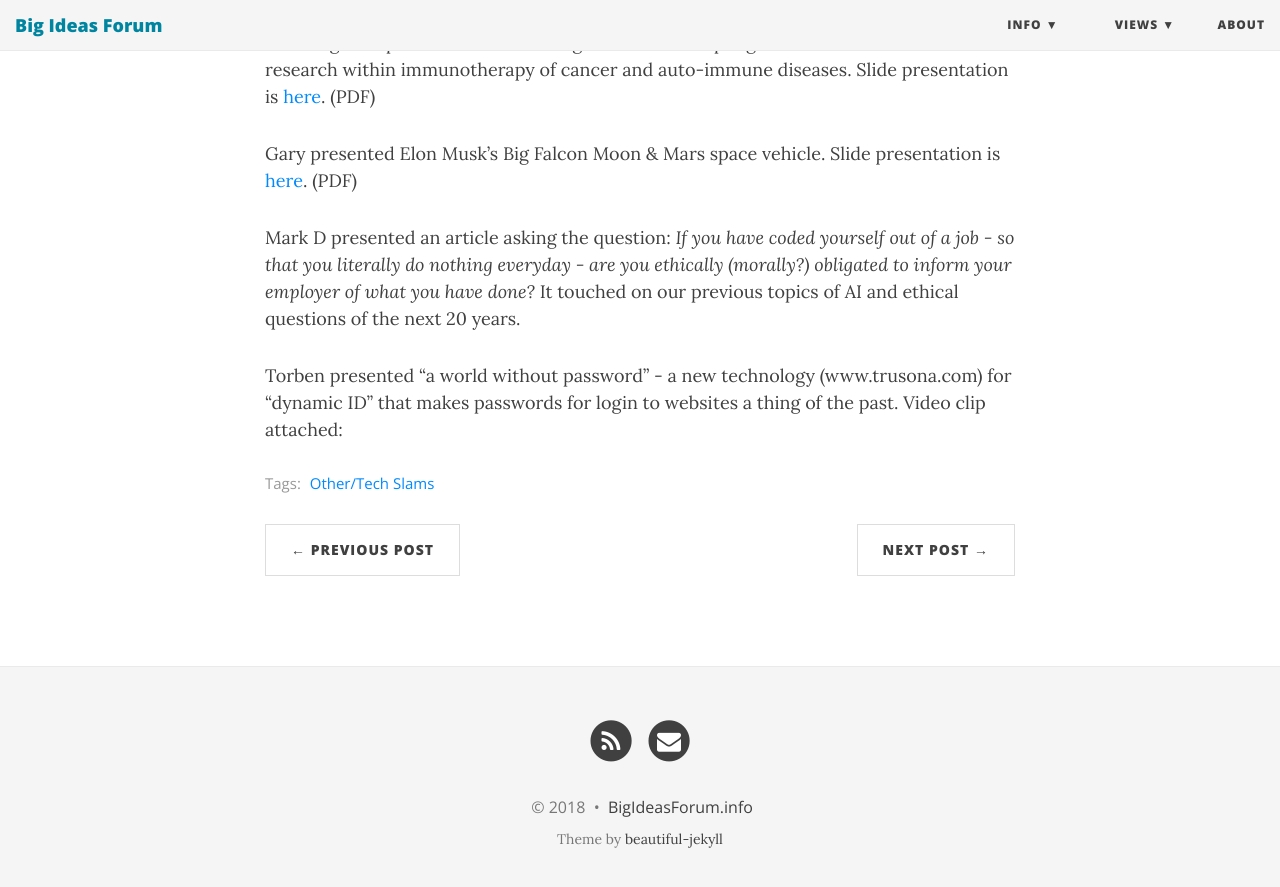
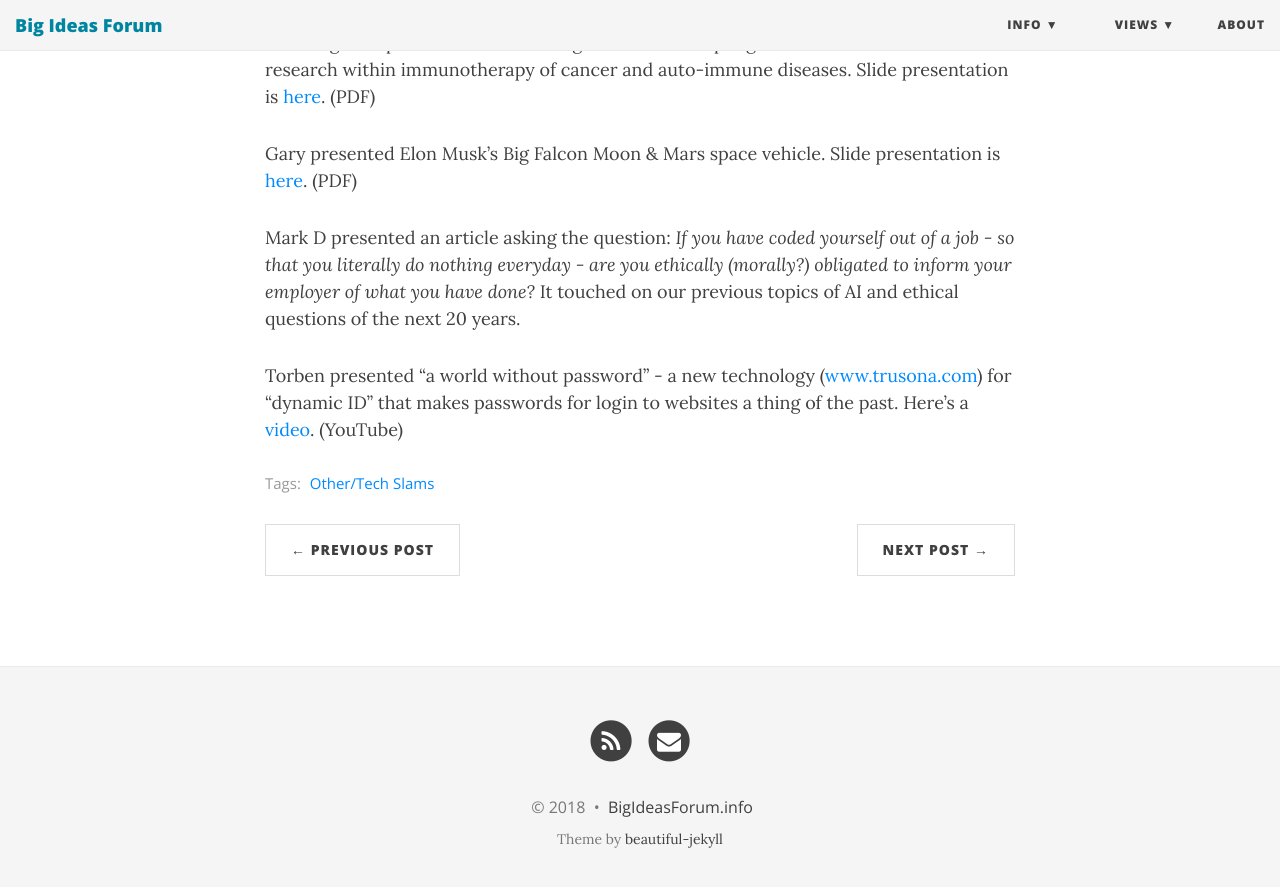
Before and after one commit to BigIdeasForum/bigideasforum.github.io, a Jekyll site: the page built from _posts/2018/2018-10-04-tech-slam5.md, in a window 1280 px wide and 900 px high, scrolled down 1182 px. Shown: the top 887 px of the window. Built offline with Jekyll 4.4.1, drawn with Linux system fonts in a browser that asks for light colours; nearby versions of some CDN libraries.

Commit message:
more followup

```diff
--- a/_posts/2018/2018-10-04-tech-slam5.md
+++ b/_posts/2018/2018-10-04-tech-slam5.md
@@ -29,4 +29,4 @@ Gary presented Elon Musk’s Big Falcon Moon & Mars space vehicle. Slide present
 Mark D presented an article asking the question: _If you have coded yourself out of a job - so that you literally do nothing everyday - are you ethically (morally?) obligated to inform your employer of what you have done?_
 It touched on our previous topics of AI and ethical questions of the next 20 years.
 
-Torben presented “a world without password” - a new technology (www.trusona.com) for “dynamic ID” that makes passwords for login to websites a thing of the past. Video clip attached:
+Torben presented “a world without password” - a new technology ([www.trusona.com](http://www.trusona.com)) for “dynamic ID” that makes passwords for login to websites a thing of the past. Here's a [video](https://www.youtube.com/watch?v=bhCx9KhmwGk). (YouTube)
```
